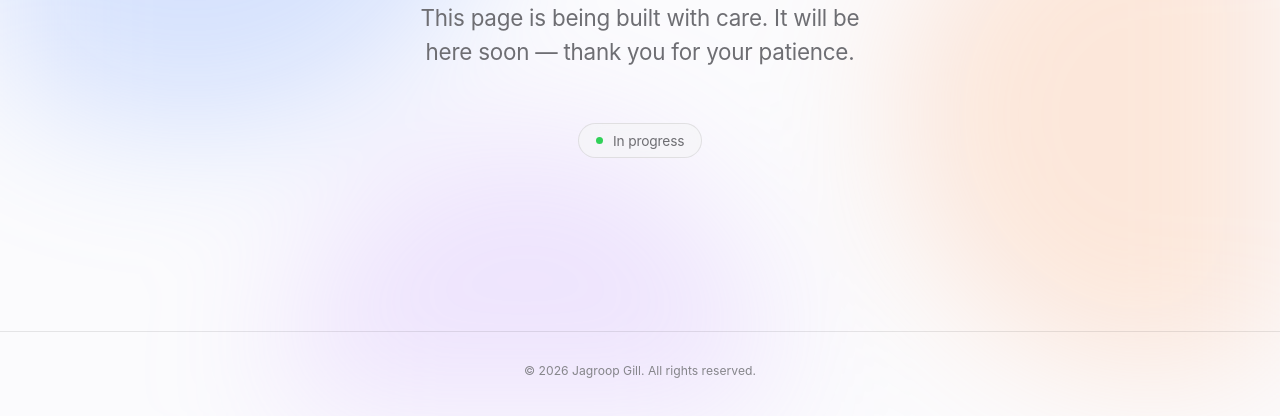
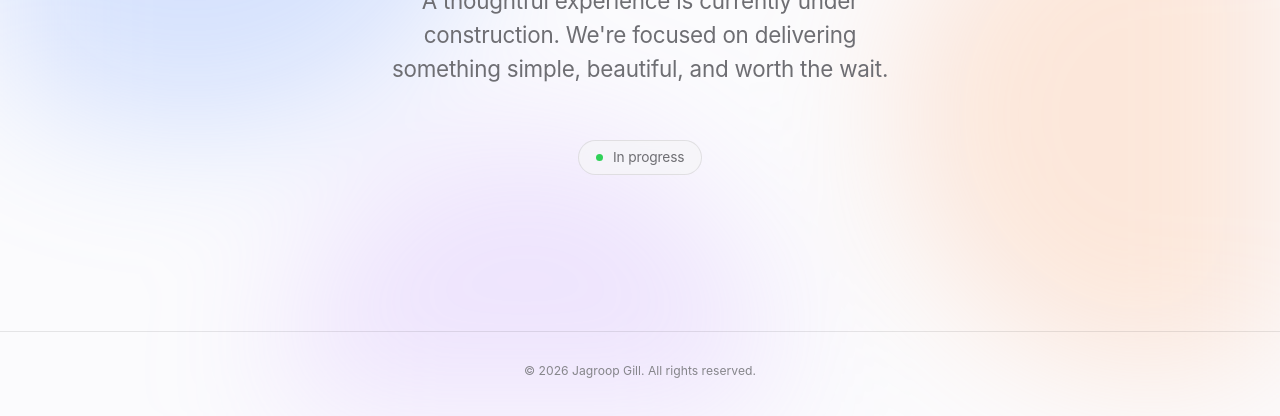
Before and after one commit to gilljagroop12/2.-Speech2Text-FixIt, a plain HTML site: page comingsoon.html in a window 1280 px wide. Shown: the part 384-800 px from the top of the page. Drawn offline with Linux system fonts and the light colour scheme.

Commit message:
Update comingsoon.html

```diff
--- a/comingsoon.html
+++ b/comingsoon.html
@@ -178,7 +178,7 @@ footer p{font-size:.76rem;color:var(--ink-3);letter-spacing:0}
   <div>
     <p class="eyebrow rise d1">jagroopgill.com</p>
     <h1 class="rise d2">Something is on the way.</h1>
-    <p class="sub rise d3">This page is being built with care. It will be here soon — thank you for your patience.</p>
+    <p class="sub rise d3">A thoughtful experience is currently under construction. We're focused on delivering something simple, beautiful, and worth the wait.</p>
     <div class="meta rise d4"><span class="dot" aria-hidden="true"></span> In progress</div>
   </div>
 </main>
```
